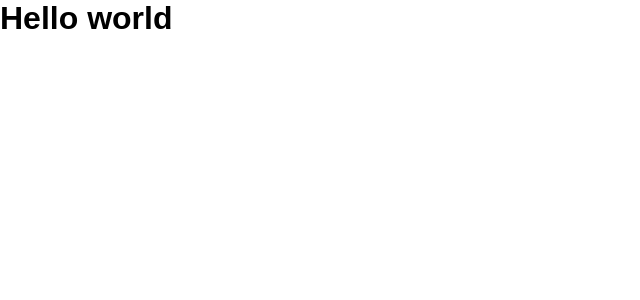
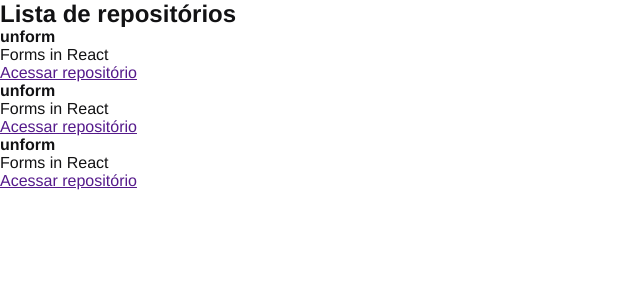
Before and after one commit to jsenger/ignite-github-explorer, a React app: page / in a window 1280 px wide. Shown: the top 300 px of the page, without its empty margins (0-640 px from the left). Built offline with nearby package versions, Linux system fonts and the light colour scheme.

Commit message:
Create RepositoryList component

```diff
--- a/src/App.jsx
+++ b/src/App.jsx
@@ -1,5 +1,6 @@
+import { RepositoryList } from './components/RepositoryList';
 import './styles/global.scss';
 
 export function App() {
-  return <h1>Hello world</h1>
+  return <RepositoryList />
 }
--- /dev/null
+++ b/src/components/RepositoryList.jsx
@@ -0,0 +1,30 @@
+const repositoryName = 'unform';
+
+export function RepositoryList() {
+  return (
+    <section className="respository-list">
+      <h1>Lista de repositórios</h1>
+
+      <ul>
+        <li>
+          <strong>{ repositoryName }</strong>
+          <p>Forms in React</p>
+
+          <a href="">Acessar repositório</a>
+        </li>
+        <li>
+          <strong>{ repositoryName }</strong>
+          <p>Forms in React</p>
+
+          <a href="">Acessar repositório</a>
+        </li>
+        <li>
+          <strong>{ repositoryName }</strong>
+          <p>Forms in React</p>
+
+          <a href="">Acessar repositório</a>
+        </li>
+      </ul>
+    </section>
+  );
+}
--- a/src/styles/global.scss
+++ b/src/styles/global.scss
@@ -5,5 +5,6 @@
 }
 
 body {
-  font-family: Arial, Helvetica, sans-serif;
+  font: 16px "Helvetica Neue", Arial, sans-serif;
+  color: #121214;
 }
```
